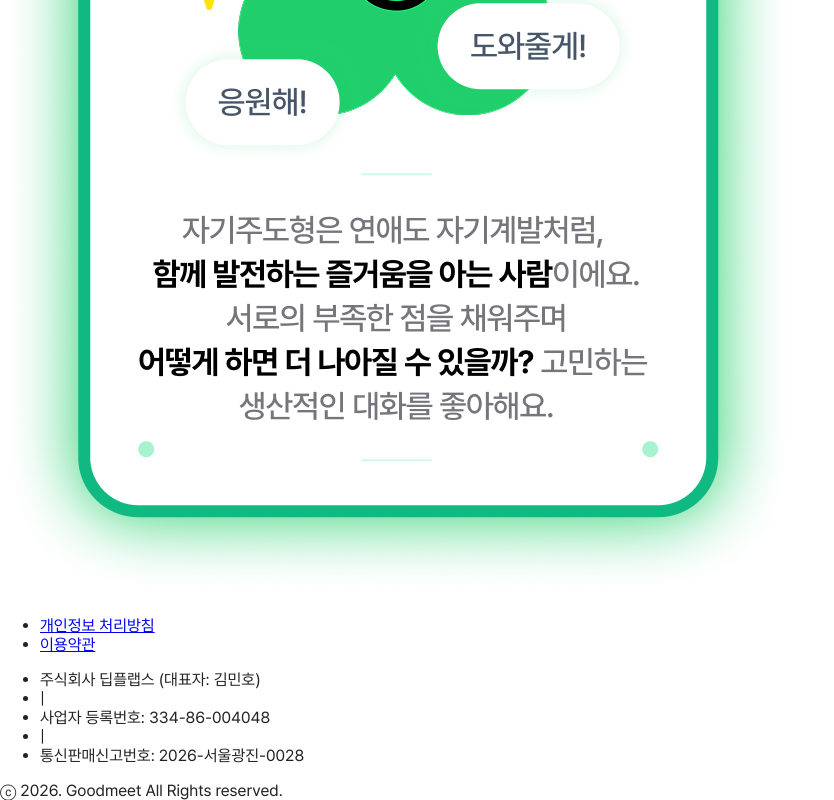
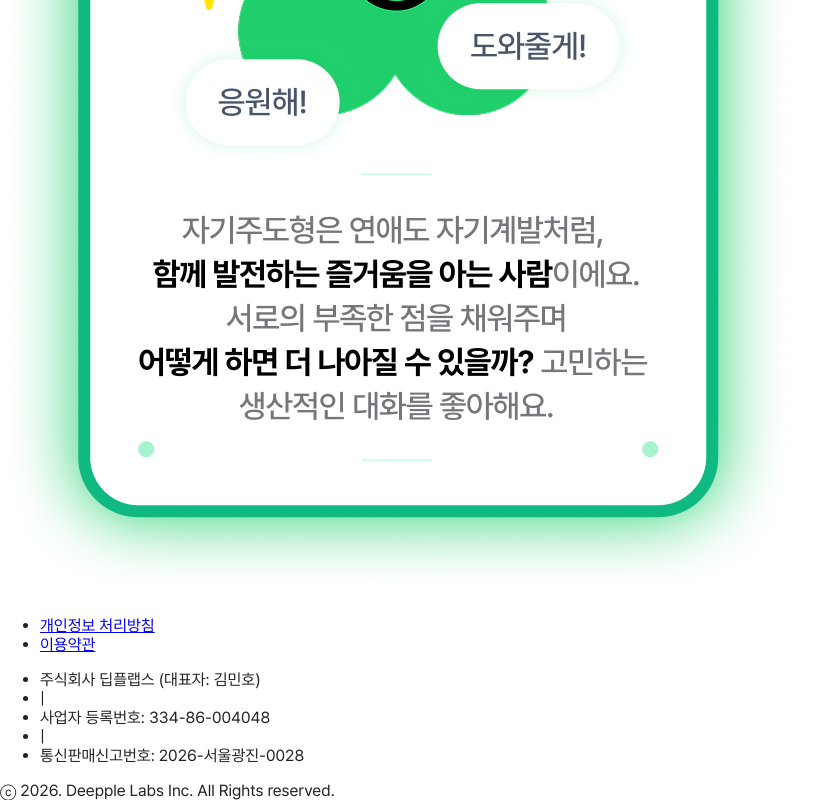
Before and after one commit to goodmeet/web-site, a React (Create React App) app: page / in a window 1280 px wide. Shown: the part 3083-3883 px from the top of the page, without its empty margins (0-834 px from the left). Built offline with nearby package versions, Linux system fonts and the light colour scheme; a web font is replaced by a local one.

Commit message:
fix: 상호 변경

```diff
--- a/src/pages/Main/index.js
+++ b/src/pages/Main/index.js
@@ -83,7 +83,7 @@ function Main() {
           <li>통신판매신고번호: 2026-서울광진-0028</li>
         </ul>
         <span className="flex text-gray-600 text-caption pt-3">
-          ⓒ 2026. Goodmeet All Rights reserved.
+          ⓒ 2026. Deepple Labs Inc. All Rights reserved.
         </span>
       </footer>
       {isShow && (
```
